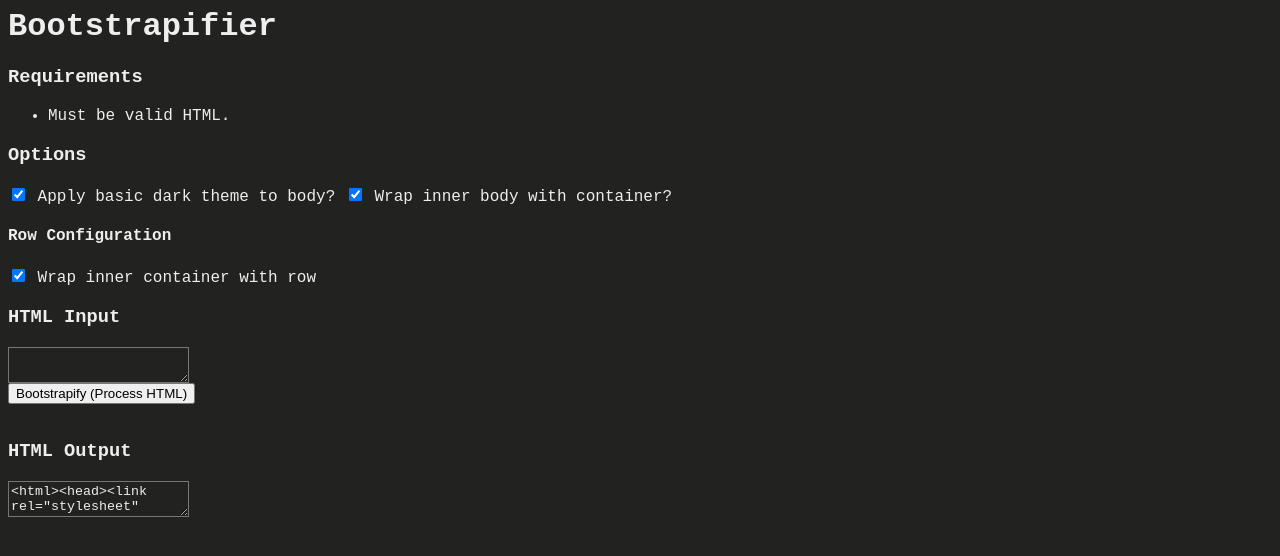
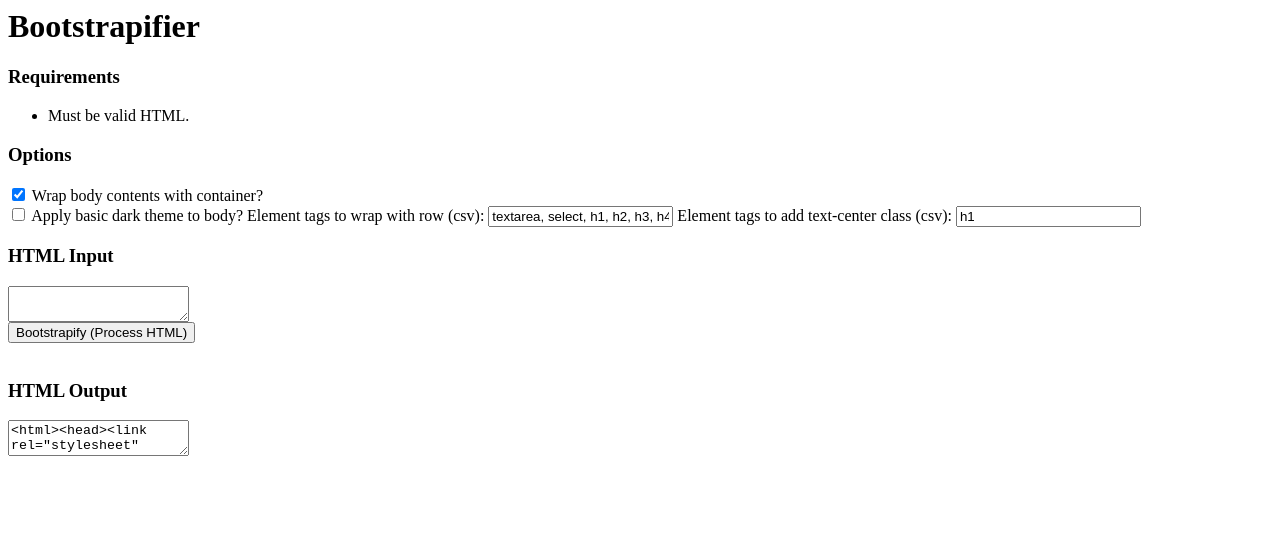
Before and after one commit to Matsyir/Bootstrapifier, a plain HTML site: page index-skeleton.html in a window 1280 px wide. Both pictures are taken after a click on the button "Bootstrapify (Process HTML)". Drawn offline with nearby package versions, Linux system fonts and the light colour scheme.

Commit message:
Added form functionality/parameters and various fixes

```diff
--- a/Bootstrapifier.js
+++ b/Bootstrapifier.js
@@ -11,29 +11,65 @@ class Bootstrapifier
 {
   // Constants. Note: accessed without (), like a field.
   static get BOOSTRAP_CSS_URL() { return "https://cdnjs.cloudflare.com/ajax/libs/twitter-bootstrap/4.3.1/css/bootstrap.min.css"; }
-  static get DEFAULT_ROW_ELEMENTS() { return ["input", "textarea", "select", "h1", "h2", "h3", "h4", "h5"]; }
+  static get DEFAULT_ROW_ELEMENTS() { return ["textarea", "select", "h1", "h2", "h3", "h4", "h5"]; }
+  static get DEFAULT_TEXT_CENTER_ELEMENTS() { return ["h1"]; }
 
-  // The main html processing function that
-  static bootstrapify(
-    htmlDocumentString,
+  // The main html processing function that adds Bootstrap classes to certain elements.
+  static bootstrapify(htmlDocumentString,
     wrapBodyInContainer=true,
-    elementTagsToWrapRow=Bootstrapifier.DEFAULT_ROW_ELEMENTS)
+    elementTagsToWrapRow=Bootstrapifier.DEFAULT_ROW_ELEMENTS,
+    elementTagsToCenterText=Bootstrapifier.DEFAULT_TEXT_CENTER_ELEMENTS,
+    addBasicDarkTheme=true,
+    indentSize=4,
+    debug=true)
   {
-    console.log("Starting Bootstrapify process...");
-    let HTMLNodes = (new DOMParser()).parseFromString(htmlDocumentString, "text/html").all;
-    console.log("Successfully parsed HTML code to HTML nodes.");
-    let resultString = "";
-    elementTagsToWrapRow = elementTagsToWrapRow.map((e) => {return e.toLowerCase()});
+    // allow skipping optional params and keeping default values by passing undefined or null.
+    if (wrapBodyInContainer == undefined) { wrapBodyInContainer = true }
+    if (elementTagsToWrapRow == undefined) { elementTagsToWrapRow = Bootstrapifier.DEFAULT_ROW_ELEMENTS }
+    if (elementTagsToCenterText == undefined) { elementTagsToCenterText = Bootstrapifier.DEFAULT_TEXT_CENTER_ELEMENTS }
+    if (addBasicDarkTheme == undefined) { addBasicDarkTheme = true }
+    if (indentSize == undefined) { indentSize = 4 }
+    if (debug == undefined) { debug = true }
+
+    function log(msg) {
+      if (debug) {
+        console.log(msg);
+      }
+    }
+
+    log("Starting Bootstrapify process...");
+    let HTMLNodeCollection = (new DOMParser()).parseFromString(htmlDocumentString, "text/html").all;
+    log("Successfully parsed HTML code to HTML nodes. Applying bootstrap...");
+
+    let indent = " ".repeat(indentSize);
+    elementTagsToWrapRow = elementTagsToWrapRow.map((e) => { return e.toLowerCase(); });
 
     // elementTagsToWrapRow.forEach(function(element) {
     //   $(element).wrap(`<div class="row"></div>`);
     // });
+    elementTagsToCenterText.forEach(function(element) {
+      $(element).addClass("text-center");
+    });
+
+
+    let HTMLNodes = [];
+    for(let i = 0; i < HTMLNodeCollection.length; i++)
+    {
+      HTMLNodes.push(HTMLNodeCollection[i]);
+    }
+
     for(let i = 0; i < HTMLNodes.length; i++)
     {
-      console.log(`Processing HTML Node #${i.toString()} (${HTMLNodes[i].tagName.toLowerCase()})`);
+      log(`Processing HTML Node #${i.toString()} (${HTMLNodes[i].tagName.toLowerCase()})`);
+      if (i > 1000) {
+        log("Processed over 1000 HTML elements. Manually quitting.");
+      }
 
-      // if (elementTagsToWrapRow.includes(HTMLNodes[i].tagName.toLowerCase())) {
-      //   $(HTMLNodes[i]).wrap(`<div class="row"></div>`);
+      if (elementTagsToWrapRow.includes(HTMLNodes[i].tagName.toLowerCase())) {
+        $(HTMLNodes[i]).wrap(`<div class="row"></div>`);
+      }
+      // if (elementTagsToCenterText.includes(HTMLNodes[i].tagName.toLowerCase())) {
+      //   HTMLNodes[i].classList.add("text-center");
       // }
 
       // depending on the tag name, perform different actions. Mostly,
@@ -46,10 +82,18 @@ class Bootstrapifier
           bootstrapLinkNode.setAttribute("type", "text/css");
           bootstrapLinkNode.setAttribute("href", Bootstrapifier.BOOSTRAP_CSS_URL);
           HTMLNodes[i].appendChild(bootstrapLinkNode);
+
+          if (addBasicDarkTheme) {
+          // body {
+          //     background-color:#222221 !important;
+          //     color: #EEEEEF !important;
+          // }
+            $(HTMLNodes[i]).append(`\n<style>\n${indent}body {\n${indent.repeat(2)}background-color:#222221 !important;\n${indent.repeat(2)}color: #EEEEEF !important;\n${indent}}\n</style>\n`);            //HTMLNodes[i].insertAdjacentHTML("beforeend",
+          }
         break;
         case "body":
           if (wrapBodyInContainer) { // wrap body with container
-            $(HTMLNodes[i]).wrapInner(`<div class="container"></div>`);
+            $(HTMLNodes[i]).wrapInner(`\n${indent}<div class="container"></div>`);
           }
         break;
         case "input": // add format classes to inputs
@@ -80,12 +124,15 @@ class Bootstrapifier
         break;
         // TODO: List, add params/settings
       }
-
-      if (i > 1000) {
-        "Processed over 1000 HTML elements. Manually quitting."
-      }
     }
 
-    return HTMLNodes[0].outerHTML;
+    return Bootstrapifier.fixIndenting(HTMLNodes[0].outerHTML);
+  }
+
+  // Attempt to make the output nicer by fixing some of the indenting issues introduced
+  // by simply adding HTML nodes to a collection and getting the resulting HTML.
+  static fixIndenting(htmlStr) {
+    // TODO: actually implement this
+    return htmlStr;
   }
 }
--- a/index-skeleton.html
+++ b/index-skeleton.html
@@ -5,23 +5,41 @@
 <title>Bootstrapifier</title>
 <script>
     $(function(){
-        $("#rowElementsToWrap").val(Bootstrapifier.DEFAULT_ROW_ELEMENTS.join(", "));
-
+        $("#elementsToWrapRow").val(Bootstrapifier.DEFAULT_ROW_ELEMENTS.join(", "));
+        $("#elementsToWrapTextCenter").val(Bootstrapifier.DEFAULT_TEXT_CENTER_ELEMENTS.join(", "));
         $("#bootstrapify").click(function(){
-            $("#htmlOutput").val(Bootstrapifier.bootstrapify($("#htmlInput").val()));
+    // bootstrapify(htmlDocumentString,
+    //     wrapBodyInContainer=true,
+    //     elementTagsToWrapRow=Bootstrapifier.DEFAULT_ROW_ELEMENTS,
+    //     elementTagsToCenterText=Bootstrapifier.DEFAULT_TEXT_CENTER_ELEMENTS,
+    //     addBasicDarkTheme=true,
+    //     indentSize=4,
+    //     debug=true
+            $("#htmlOutput").val(
+                Bootstrapifier.bootstrapify(
+                    $("#htmlInput").val(),
+                    $("#wrapContainer").prop("checked"),
+                    $("#elementsToWrapRow").val().split(",").map((elem) => { return elem.trim().toLowerCase() }),
+                    $("#elementsToWrapTextCenter").val().split(",").map((elem) => { return elem.trim().toLowerCase() }),
+                    $("#basicDarkTheme").prop("checked"),
+                    4,
+                    true
+                )
+            );
         });
 
-        $("#wrapContainer, input[name='rowCfg']").change(function(){
-            $("input[name='rowCfg']").prop("diabled", !$("#wrapContainer").prop("checked"));
-            $("#rowElementsToWrap").prop("disabled", !$("#wrapContainer").prop("checked") || $("input[name='rowCfg']:checked").val() != "wrapSelected");
-        });
+        // $("#wrapContainer, input[name='rowCfg']").change(function(){
+        //     $("input[name='rowCfg']").prop("diabled", !$("#wrapContainer").prop("checked"));
+        //     $("#elementsToWrapRow").prop("disabled",
+        //         !$("#wrapContainer").prop("checked") ||
+        //         $("input[name='rowCfg']:checked").val() != "wrapSelected"
+        //     );
+        // });
     });
 </script>
 <style>
-    body, #htmlInput, #htmlOutput {
+    #htmlInput, #htmlOutput {
         font-family: monospace,monospace;
-        background-color:#222221 !important;
-        color: #EEEEEF !important;
     }
 </style>
 </head>
@@ -35,23 +53,22 @@
     </ul>
 
     <h3>Options</h3>
-    <input type="checkbox" id="basicDarkTheme" checked>
+    <input type="checkbox" id="wrapContainer" checked>
+    <label for="wrapContainer">Wrap body contents with container?</label>
+    <br/>
+    <input type="checkbox" id="basicDarkTheme">
     <label for="basicDarkTheme">Apply basic dark theme to body?</label>
-    <input type="checkbox" id="wrapContainer" checked>
-    <label for="wrapContainer">Wrap inner body with container?</label>
-    <br/>
-    <h4>Row Configuration</h4>
-    <input type="checkbox" name="rowCfg" value="wrapContainerRow" checked>
-    <label for="wrapContainerRow">Wrap inner container with row</label>
-    <br/>
+    <!-- <h4>Row Configuration</h4>-->
     <!-- <input type="radio" name="rowCfg" value="wrapAll">
     <label for="wrapAll">Wrap every element with row</label>
     <br/>
     <input type="radio" name="rowCfg" value="wrapSelected" checked>
     <label for="wrapAll">Wrap specific elements with row</label>
-    <br/>
-    <label for="rowElementsToWrap">Elements to wrap with row:</label>
-    <input type="text" name="rowElementsToWrap" id="rowElementsToWrap"> -->
+    <br/> -->
+    <label for="elementsToWrapRow">Element tags to wrap with row (csv):</label>
+    <input type="text" name="elementsToWrapRow" id="elementsToWrapRow">
+    <label for="elementsToWrapTextCenter">Element tags to add text-center class (csv):</label>
+    <input type="text" name="elementsToWrapTextCenter" id="elementsToWrapTextCenter">
 
 
     <h3>HTML Input</h3>
```
Also changed, not shown: index.html (+43 -17 lines), 1 other file.
